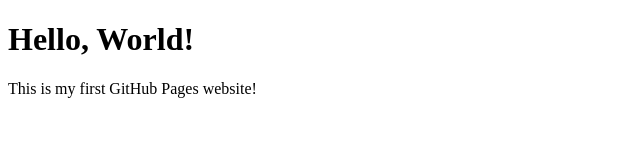
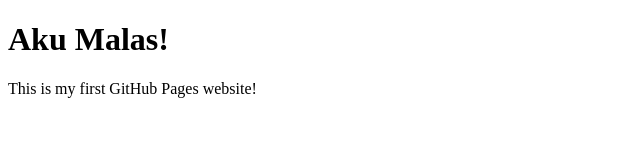
Before and after one commit to westernneverdie006-a5409y/westerneverdie006ArtistDashboard, a plain HTML site: page index.html in a window 1280 px wide. Shown: the whole page, without its empty margins (0-640 px from the left). Drawn offline with Linux system fonts and the light colour scheme.

Commit message:
index.html

```diff
--- a/index.html
+++ b/index.html
@@ -1,10 +1,10 @@
 <!DOCTYPE html>
 <html>
 <head>
-  <title>GG</title>
+  <title>Hello, World</title>
 </head>
 <body>
-  <h1>Hello, World!</h1>
+  <h1>Aku Malas!</h1>
   <p>This is my first GitHub Pages website!</p>
 </body>
 </html>
```
